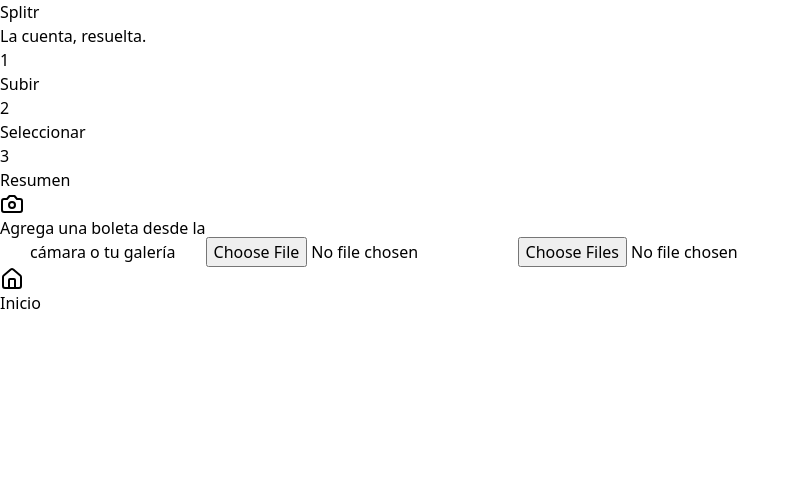
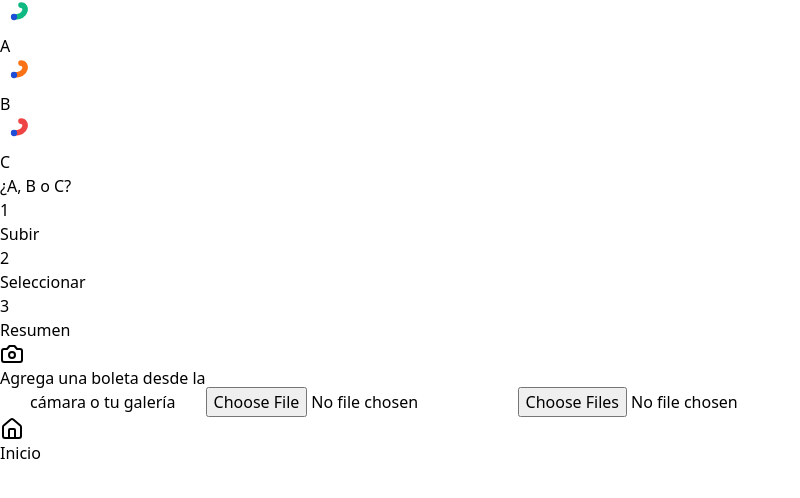
Before and after one commit to ricarachondo/personal-OS, a React (Vite) app: page / in a window 1280 px wide. Shown: the top 498 px of the page, without its empty margins (0-800 px from the left). Built offline with nearby package versions, Linux system fonts and the light colour scheme.

Commit message:
temp: logo color picker A/B/C in header

```diff
--- a/src/App.jsx
+++ b/src/App.jsx
@@ -489,9 +489,21 @@
             <ArrowLeft className="w-5 h-5" />
           </button>
         ) : <div className="w-8" />}
-        <div className="flex-1 text-center">
-          <h1 className="text-lg font-bold tracking-tight leading-none">Splitr</h1>
-          <p className="text-xs text-blue-200 mt-0.5">La cuenta, resuelta.</p>
+        <div className="flex-1 flex flex-col items-center gap-2">
+          {/* LOGO PREVIEW — TEMPORAL */}
+          <div className="flex gap-4 items-center">
+            {[["#10B981","A"], ["#F97316","B"], ["#EF4444","C"]].map(([color, label]) => (
+              <div key={label} className="flex flex-col items-center gap-0.5">
+                <svg viewBox="0 0 80 96" fill="none" width="28" height="34">
+                  <path d="M 20,82 C 2,82 2,48 40,48" stroke="white" strokeWidth="16" strokeLinecap="round"/>
+                  <path d="M 40,48 C 78,48 78,14 60,14" stroke={color} strokeWidth="16" strokeLinecap="round"/>
+                  <circle cx="40" cy="48" r="9" fill="#1d4ed8"/>
+                </svg>
+                <span className="text-blue-200 text-xs font-bold">{label}</span>
+              </div>
+            ))}
+          </div>
+          <p className="text-blue-200 text-xs">¿A, B o C?</p>
         </div>
         {step === "upload" && (billData || imageFiles.length > 0) ? (
           <button onClick={() => handleRefresh(billData ? () => setShowResetModal(true) : resetApp)}
```
